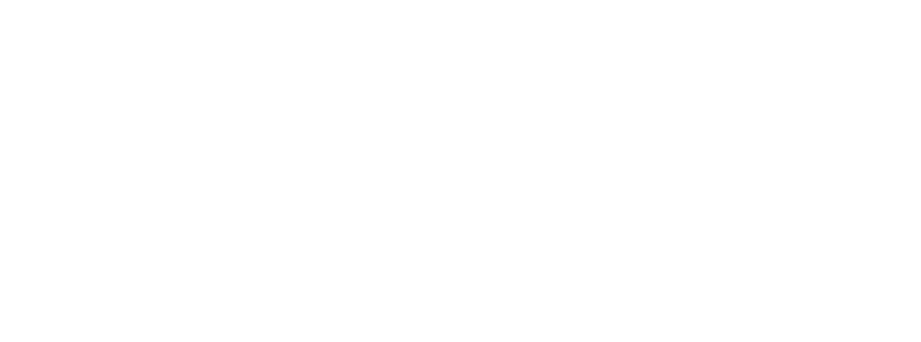
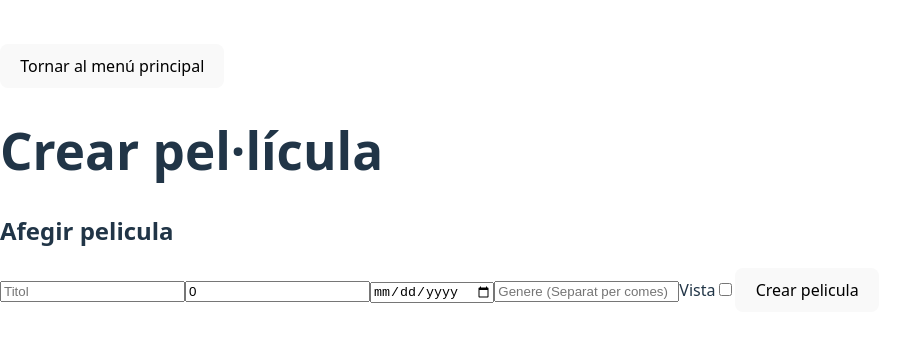
Before and after one commit to agarcia-icv/projecte-js, a React (Vite) app in the folder frontend/projecte-api-pelicules/: page /create in a window 1280 px wide. Before the commit this address had no page. Shown: the part 222-564 px from the top of the page, without its empty margins (0-921 px from the left). Built offline with nearby package versions, Linux system fonts and the light colour scheme.

Commit message:
afegir pelicula actualitzat

```diff
--- a/frontend/projecte-api-pelicules/src/App.tsx
+++ b/frontend/projecte-api-pelicules/src/App.tsx
@@ -2,6 +2,7 @@
 import { Routes, Route } from "react-router-dom";
 import MovieDetail from "./pages/MovieDetail";
 import EditMovie from "./pages/EditMovie";
+import CreateMovie from "./pages/CreateMovie";
 
 function App() {
   return (
@@ -9,6 +10,7 @@
       <Route path="/" element={<MoviesPage />} />
       <Route path="/movie/:id" element={<MovieDetail />} />
       <Route path="/edit/:id" element={<EditMovie />} />
+      <Route path="/create" element={<CreateMovie />} />
     </Routes>
   );
 }
--- a/frontend/projecte-api-pelicules/src/components/MovieForm.tsx
+++ b/frontend/projecte-api-pelicules/src/components/MovieForm.tsx
@@ -1,4 +1,5 @@
 import { useState } from "react";
+import { useNavigate } from "react-router-dom";
 
 export default function MovieForm() {
 
@@ -8,7 +9,7 @@
   const [releaseDate, setReleaseDate] = useState("");
   const [genres, setGenres] = useState("");
   const [error, setError] = useState("");
-
+  const navigate = useNavigate();
 const handleSubmit = async (e: React.FormEvent) => {
   e.preventDefault();
 
@@ -45,8 +46,10 @@
     body: JSON.stringify(movie)
   });
 
-  alert("Pelicula creada");
+  navigate("/");
 };
+
+
 
   return (
     <form onSubmit={handleSubmit}>
--- /dev/null
+++ b/frontend/projecte-api-pelicules/src/pages/CreateMovie.tsx
@@ -0,0 +1,18 @@
+import { Link } from "react-router-dom";
+import MovieForm from "../components/MovieForm";
+
+export default function CreateMovie() {
+  return (
+    <div>
+
+      <Link to="/">
+        <button>Tornar al menú principal</button>
+      </Link>
+
+      <h1>Crear pel·lícula</h1>
+
+      <MovieForm />
+
+    </div>
+  );
+}
--- a/frontend/projecte-api-pelicules/src/pages/MoviesPage.tsx
+++ b/frontend/projecte-api-pelicules/src/pages/MoviesPage.tsx
@@ -3,6 +3,8 @@
 import MovieCard from "../components/MovieCard";
 import type { Movie } from "../types/Movie";
 import MovieForm from "../components/MovieForm";
+import { Link } from "react-router-dom";
+
 
 export default function MoviesPage() {
 
@@ -16,7 +18,10 @@
 <div>
   <h1>Pelicules</h1>
 
-  <MovieForm />
+
+<Link to="/create">
+  <button>Afegir pel·lícula</button>
+</Link>
 
   {movies.map((movie, index) => (
     <MovieCard key={index} movie={movie} />
```
